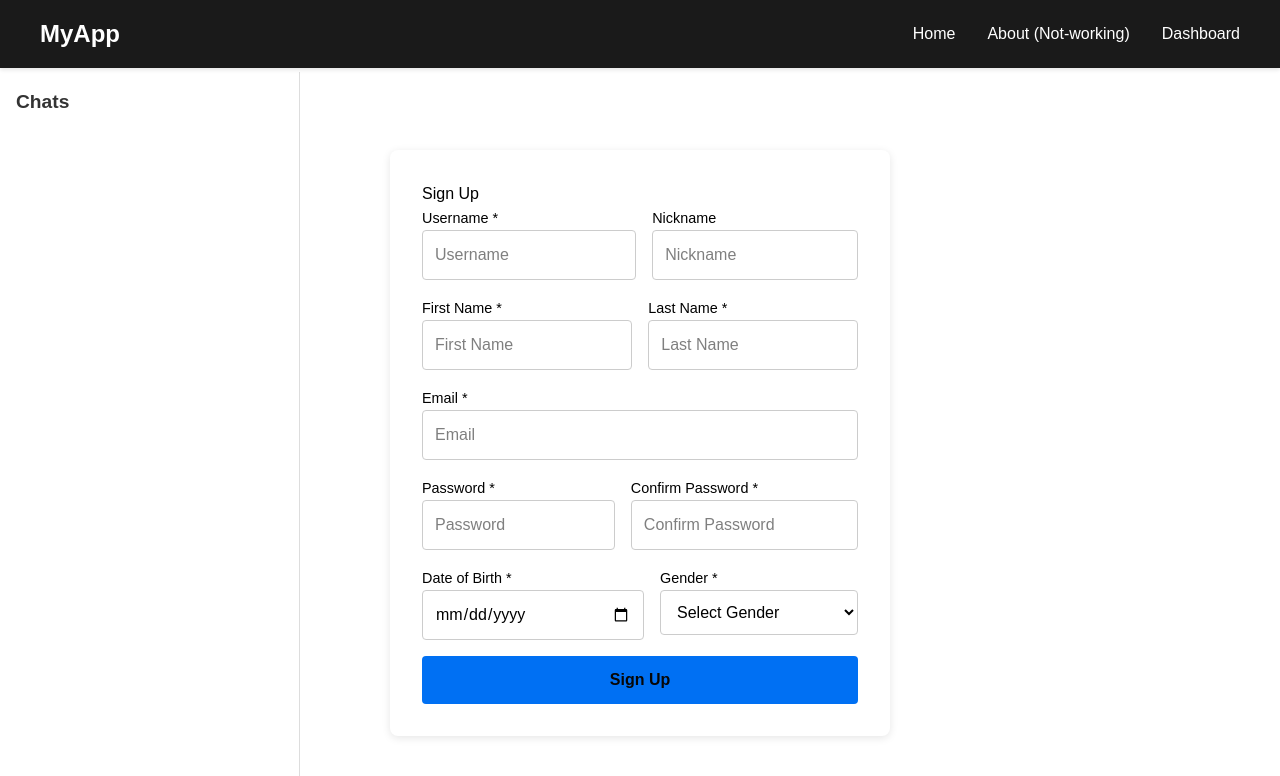
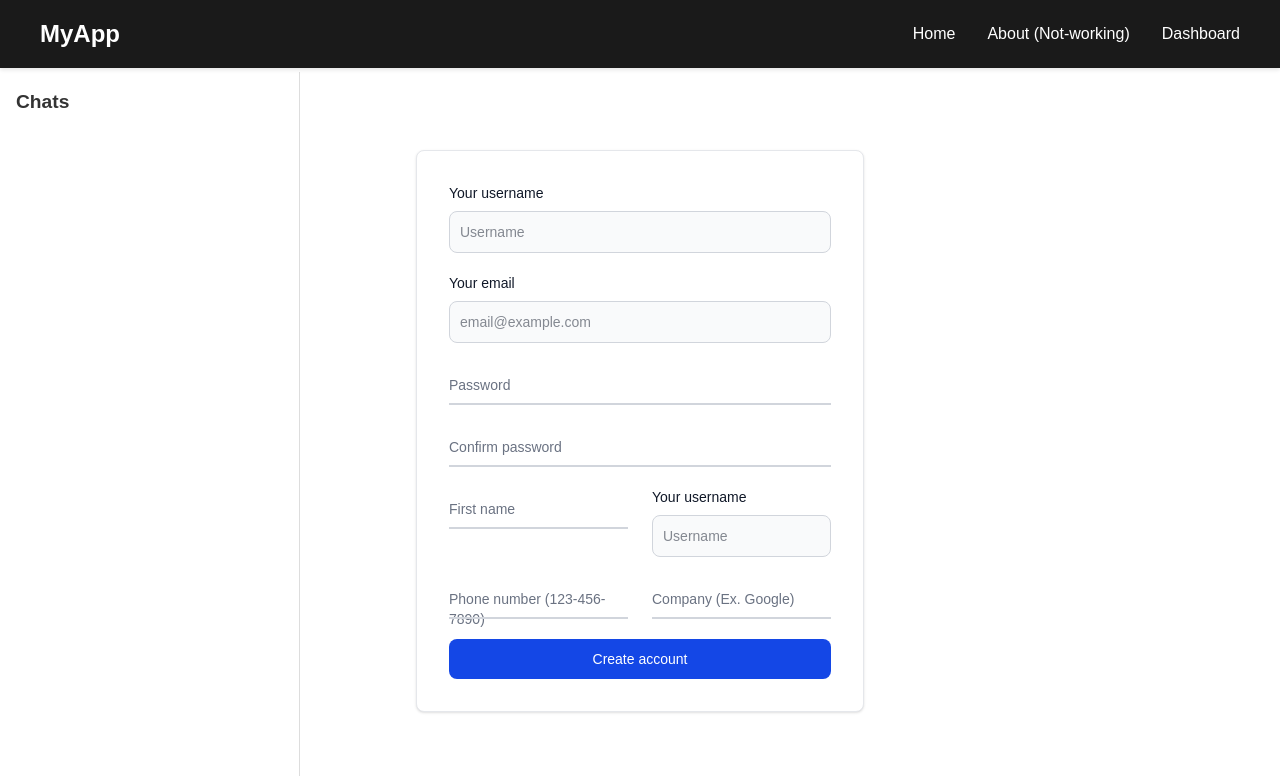
Before and after one commit to matoo11/social-network, a Next.js app in the folder frontend/: page /register in a window 1280 px wide. Shown: the top 776 px of the page. Built offline with nearby package versions, Linux system fonts and the light colour scheme.

Commit message:
refactor(SignUpForm UI): updated the CSS styles using Tailwind - not final

```diff
--- a/frontend/components/SignInForm/SignInForm.tsx
+++ b/frontend/components/SignInForm/SignInForm.tsx
@@ -10,7 +10,7 @@ import SignInFormUI from './SignInFormUI';
 const SignInForm: React.FC = () => {
     const router = useRouter();
 
-    const [email, setEmail] = useState('');
+    const [userIdentifier, setUserIdentifier] = useState('');
     const [password, setPassword] = useState('');
     const [error, setError] = useState('');
 
@@ -19,7 +19,7 @@ const SignInForm: React.FC = () => {
         setError('');
 
         try {
-            await loginUser(email, password);
+            await loginUser(userIdentifier, password);
             router.push('/dashboard');
         } catch (err: unknown) {
             if (err instanceof Error) {
@@ -32,10 +32,10 @@ const SignInForm: React.FC = () => {
 
     return (
         <SignInFormUI
-            userIdentifier={email}
+            userIdentifier={userIdentifier}
             password={password}
             error={error}
-            onEmailChange={(e) => setEmail(e.target.value)}
+            onUserIdentifierChange={(e) => setUserIdentifier(e.target.value)}
             onPasswordChange={(e) => setPassword(e.target.value)}
             onSubmit={handleSubmit}
         />
--- a/frontend/components/SignUpForm/SignUpFormUI.tsx
+++ b/frontend/components/SignUpForm/SignUpFormUI.tsx
@@ -16,7 +16,9 @@ type FormData = {
 type SignUpFormUIProps = {
     formData: FormData;
     error: string;
-  onInputChange: (field: string) => (e: React.ChangeEvent<HTMLInputElement | HTMLSelectElement>) => void;
+    onInputChange: (
+        field: string,
+    ) => (e: React.ChangeEvent<HTMLInputElement | HTMLSelectElement>) => void;
     onSubmit: (e: React.FormEvent<HTMLFormElement>) => void;
 };
 
@@ -27,132 +29,146 @@ const SignUpFormUI: React.FC<SignUpFormUIProps> = ({
     onSubmit,
 }) => {
     return (
-    <div className={styles.signUpContainer}>
-      <h2>Sign Up</h2>
-      <form onSubmit={onSubmit} className={styles.signUpForm}>
-        {/* Username and Nickname */}
-        <div className={styles.formRow}>
-          <div>
-            <label className={styles.fieldLabel}>Username *</label>
+        <div className="mx-auto w-full max-w-md p-4 bg-white border border-gray-200 rounded-lg shadow-sm sm:p-6 md:p-8 dark:bg-gray-800 dark:border-gray-700">
+            <form className="max-w-md mx-auto">
+                <div className="relative z-0 w-full mb-5 group">
+                    <label
+                        htmlFor="username"
+                        className="block mb-2 text-sm font-medium text-gray-900 dark:text-white"
+                    >
+                        Your username
+                    </label>
                     <input
                         type="text"
+                        name="username"
+                        id="username"
+                        className="bg-gray-50 border border-gray-300 text-gray-900 text-sm rounded-lg focus:ring-blue-500 focus:border-blue-500 block w-full p-2.5 dark:bg-gray-600 dark:border-gray-500 dark:placeholder-gray-400 dark:text-white"
                         placeholder="Username"
-              value={formData.username}
-              onChange={onInputChange('username')}
-              className={styles.signUpInput}
                         required
                     />
                 </div>
-          <div>
-            <label className={styles.fieldLabel}>Nickname</label>
+                <div className="relative z-0 w-full mb-5 group">
+                    <label
+                        htmlFor="email"
+                        className="block mb-2 text-sm font-medium text-gray-900 dark:text-white"
+                    >
+                        Your email
+                    </label>
                     <input
-              type="text"
-              placeholder="Nickname"
-              value={formData.nickname}
-              onChange={onInputChange('nickname')}
-              className={styles.signUpInput}
-            />
-          </div>
-        </div>
-
-        {/* First Name and Last Name */}
-        <div className={styles.formRow}>
-          <div>
-            <label className={styles.fieldLabel}>First Name *</label>
-            <input
-              type="text"
-              placeholder="First Name"
-              value={formData.firstName}
-              onChange={onInputChange('firstName')}
-              className={styles.signUpInput}
+                        type="email"
+                        name="email"
+                        id="email"
+                        className="bg-gray-50 border border-gray-300 text-gray-900 text-sm rounded-lg focus:ring-blue-500 focus:border-blue-500 block w-full p-2.5 dark:bg-gray-600 dark:border-gray-500 dark:placeholder-gray-400 dark:text-white"
+                        placeholder="email@example.com"
                         required
                     />
                 </div>
-          <div>
-            <label className={styles.fieldLabel}>Last Name *</label>
+                <div className="relative z-0 w-full mb-5 group">
+                    <input
+                        type="password"
+                        name="floating_password"
+                        id="floating_password"
+                        className="block py-2.5 px-0 w-full text-sm text-gray-900 bg-transparent border-0 border-b-2 border-gray-300 appearance-none dark:text-white dark:border-gray-600 dark:focus:border-blue-500 focus:outline-none focus:ring-0 focus:border-blue-600 peer"
+                        placeholder=" "
+                        required
+                    />
+                    <label
+                        htmlFor="floating_password"
+                        className="peer-focus:font-medium absolute text-sm text-gray-500 dark:text-gray-400 duration-300 transform -translate-y-6 scale-75 top-3 -z-10 origin-[0] peer-focus:start-0 rtl:peer-focus:translate-x-1/4 peer-focus:text-blue-600 peer-focus:dark:text-blue-500 peer-placeholder-shown:scale-100 peer-placeholder-shown:translate-y-0 peer-focus:scale-75 peer-focus:-translate-y-6"
+                    >
+                        Password
+                    </label>
+                </div>
+                <div className="relative z-0 w-full mb-5 group">
+                    <input
+                        type="password"
+                        name="repeat_password"
+                        id="floating_repeat_password"
+                        className="block py-2.5 px-0 w-full text-sm text-gray-900 bg-transparent border-0 border-b-2 border-gray-300 appearance-none dark:text-white dark:border-gray-600 dark:focus:border-blue-500 focus:outline-none focus:ring-0 focus:border-blue-600 peer"
+                        placeholder=" "
+                        required
+                    />
+                    <label
+                        htmlFor="floating_repeat_password"
+                        className="peer-focus:font-medium absolute text-sm text-gray-500 dark:text-gray-400 duration-300 transform -translate-y-6 scale-75 top-3 -z-10 origin-[0] peer-focus:start-0 rtl:peer-focus:translate-x-1/4 peer-focus:text-blue-600 peer-focus:dark:text-blue-500 peer-placeholder-shown:scale-100 peer-placeholder-shown:translate-y-0 peer-focus:scale-75 peer-focus:-translate-y-6"
+                    >
+                        Confirm password
+                    </label>
+                </div>
+                <div className="grid md:grid-cols-2 md:gap-6">
+                    <div className="relative z-0 w-full mb-5 group">
                         <input
                             type="text"
-              placeholder="Last Name"
-              value={formData.lastName}
-              onChange={onInputChange('lastName')}
-              className={styles.signUpInput}
+                            name="floating_first_name"
+                            id="floating_first_name"
+                            className="block py-2.5 px-0 w-full text-sm text-gray-900 bg-transparent border-0 border-b-2 border-gray-300 appearance-none dark:text-white dark:border-gray-600 dark:focus:border-blue-500 focus:outline-none focus:ring-0 focus:border-blue-600 peer"
+                            placeholder=" "
+                            required
+                        />
+                        <label
+                            htmlFor="floating_first_name"
+                            className="peer-focus:font-medium absolute text-sm text-gray-500 dark:text-gray-400 duration-300 transform -translate-y-6 scale-75 top-3 -z-10 origin-[0] peer-focus:start-0 rtl:peer-focus:translate-x-1/4 peer-focus:text-blue-600 peer-focus:dark:text-blue-500 peer-placeholder-shown:scale-100 peer-placeholder-shown:translate-y-0 peer-focus:scale-75 peer-focus:-translate-y-6"
+                        >
+                            First name
+                        </label>
+                    </div>
+                     <div className="relative z-0 w-full mb-5 group">
+                    <label
+                        htmlFor="username"
+                        className="block mb-2 text-sm font-medium text-gray-900 dark:text-white"
+                    >
+                        Your username
+                    </label>
+                    <input
+                        type="text"
+                        name="username"
+                        id="username"
+                        className="bg-gray-50 border border-gray-300 text-gray-900 text-sm rounded-lg focus:ring-blue-500 focus:border-blue-500 block w-full p-2.5 dark:bg-gray-600 dark:border-gray-500 dark:placeholder-gray-400 dark:text-white"
+                        placeholder="Username"
                         required
                     />
                 </div>
                 </div>
-
-        {/* Email */}
-        <div>
-          <label className={styles.fieldLabel}>Email *</label>
+                <div className="grid md:grid-cols-2 md:gap-6">
+                    <div className="relative z-0 w-full mb-5 group">
                         <input
-            type="email"
-            placeholder="Email"
-            value={formData.email}
-            onChange={onInputChange('email')}
-            className={styles.signUpInput}
+                            type="tel"
+                            pattern="[0-9]{3}-[0-9]{3}-[0-9]{4}"
+                            name="floating_phone"
+                            id="floating_phone"
+                            className="block py-2.5 px-0 w-full text-sm text-gray-900 bg-transparent border-0 border-b-2 border-gray-300 appearance-none dark:text-white dark:border-gray-600 dark:focus:border-blue-500 focus:outline-none focus:ring-0 focus:border-blue-600 peer"
+                            placeholder=" "
                             required
                         />
+                        <label
+                            htmlFor="floating_phone"
+                            className="peer-focus:font-medium absolute text-sm text-gray-500 dark:text-gray-400 duration-300 transform -translate-y-6 scale-75 top-3 -z-10 origin-[0] peer-focus:start-0 rtl:peer-focus:translate-x-1/4 peer-focus:text-blue-600 peer-focus:dark:text-blue-500 peer-placeholder-shown:scale-100 peer-placeholder-shown:translate-y-0 peer-focus:scale-75 peer-focus:-translate-y-6"
+                        >
+                            Phone number (123-456-7890)
+                        </label>
                     </div>
-
-        {/* Password and Confirm Password */}
-        <div className={styles.formRow}>
-          <div>
-            <label className={styles.fieldLabel}>Password *</label>
+                    <div className="relative z-0 w-full mb-5 group">
                         <input
-              type="password"
-              placeholder="Password"
-              value={formData.password}
-              onChange={onInputChange('password')}
-              className={styles.signUpInput}
+                            type="text"
+                            name="floating_company"
+                            id="floating_company"
+                            className="block py-2.5 px-0 w-full text-sm text-gray-900 bg-transparent border-0 border-b-2 border-gray-300 appearance-none dark:text-white dark:border-gray-600 dark:focus:border-blue-500 focus:outline-none focus:ring-0 focus:border-blue-600 peer"
+                            placeholder=" "
                             required
                         />
-          </div>
-          <div>
-            <label className={styles.fieldLabel}>Confirm Password *</label>
-            <input
-              type="password"
-              placeholder="Confirm Password"
-              value={formData.confirmPassword}
-              onChange={onInputChange('confirmPassword')}
-              className={styles.signUpInput}
-              required
-            />
+                        <label
+                            htmlFor="floating_company"
+                            className="peer-focus:font-medium absolute text-sm text-gray-500 dark:text-gray-400 duration-300 transform -translate-y-6 scale-75 top-3 -z-10 origin-[0] peer-focus:start-0 rtl:peer-focus:translate-x-1/4 peer-focus:text-blue-600 peer-focus:dark:text-blue-500 peer-placeholder-shown:scale-100 peer-placeholder-shown:translate-y-0 peer-focus:scale-75 peer-focus:-translate-y-6"
+                        >
+                            Company (Ex. Google)
+                        </label>
                     </div>
                 </div>
-
-        {/* Date of Birth and Gender */}
-        <div className={styles.formRow}>
-          <div>
-            <label className={styles.fieldLabel}>Date of Birth *</label>
-            <input
-              type="date"
-              value={formData.dateOfBirth}
-              onChange={onInputChange('dateOfBirth')}
-              className={styles.signUpInput}
-              required
-            />
-          </div>
-          <div>
-            <label className={styles.fieldLabel}>Gender *</label>
-            <select
-              value={formData.gender}
-              onChange={onInputChange('gender')}
-              className={styles.signUpSelect}
-              required
+                <button
+                    type="submit"
+                    className="cursor-pointer w-full text-white bg-blue-700 hover:bg-blue-800 focus:ring-4 focus:outline-none focus:ring-blue-300 font-medium rounded-lg text-sm px-5 py-2.5 text-center dark:bg-blue-600 dark:hover:bg-blue-700 dark:focus:ring-blue-800"
                 >
-              <option value="">Select Gender</option>
-              <option value="M">Male</option>
-              <option value="F">Female</option>
-              <option value="other">Other</option>
-              <option value="prefer-not-to-say">Prefer not to say</option>
-            </select>
-          </div>
-        </div>
-
-        {error && <p className={styles.signUpError}>{error}</p>}
-
-        <button type="submit" className={styles.signUpButton}>
-          Sign Up
+                    Create account
                 </button>
             </form>
         </div>
```
Lines whose indentation alone changed are shown as unchanged.
